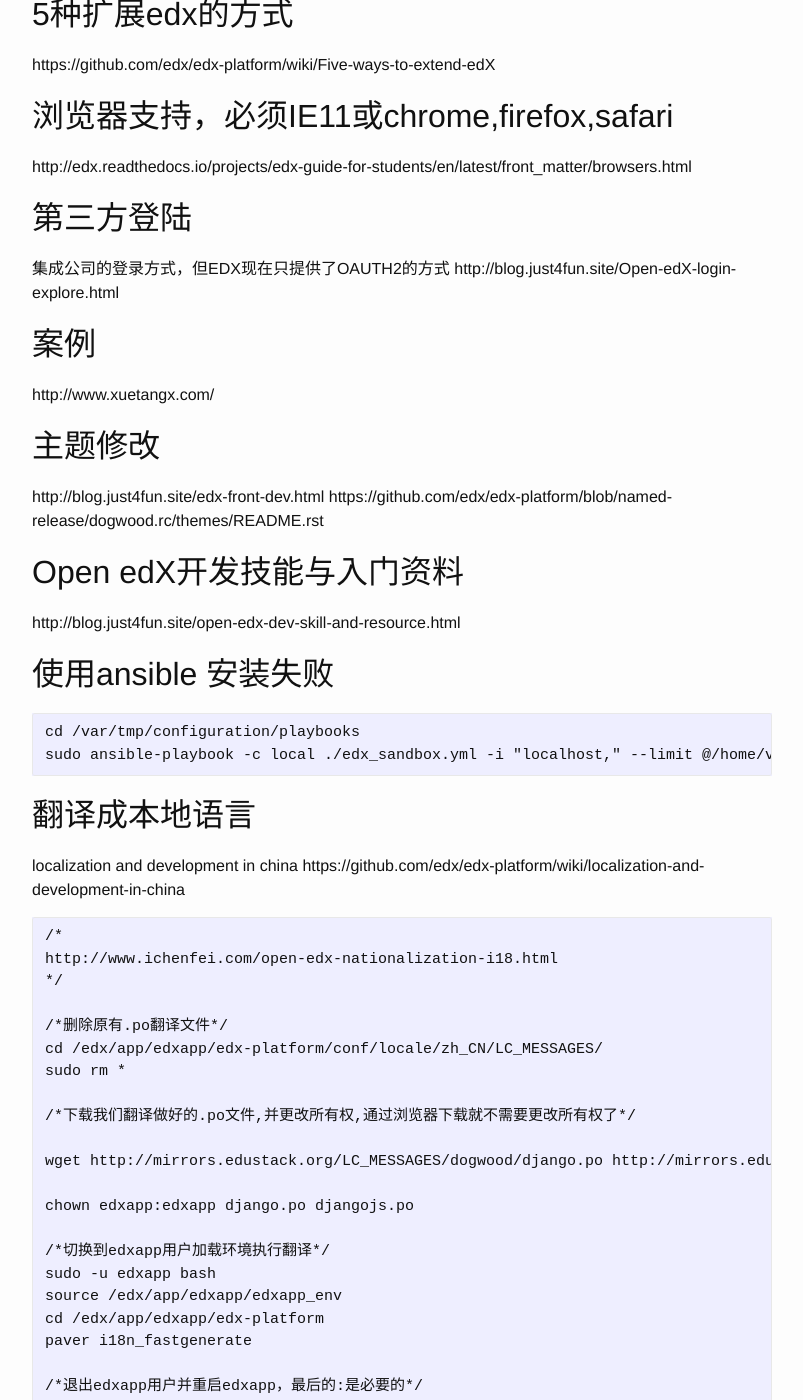
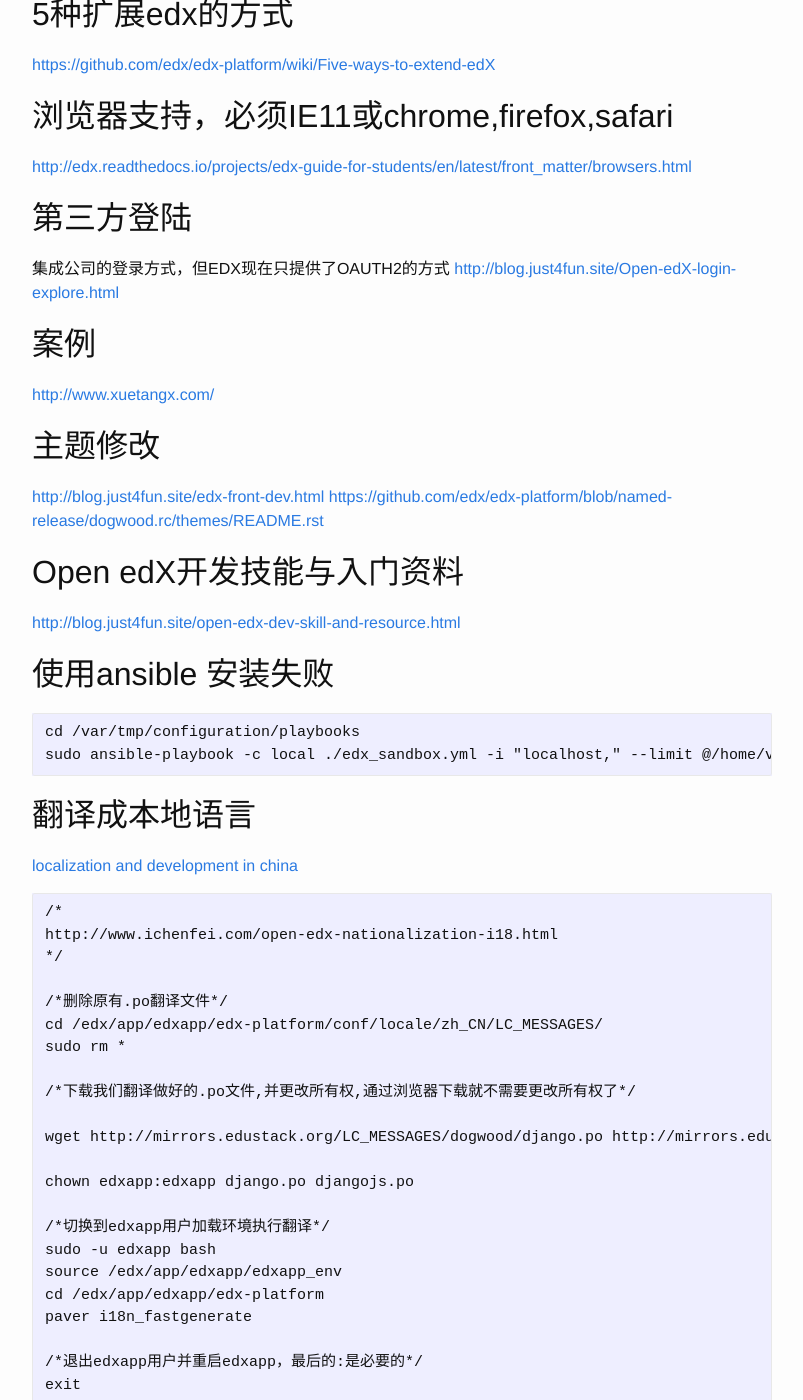
Before and after one commit to minuux/minuux.github.io, a Jekyll site: the page built from _posts/2016-05-12-edx.md, in a window 1280 px wide and 1400 px high, scrolled down 486 px. Shown: the whole window, without its empty margins (238-1041 px from the left). Built offline with Jekyll 4.4.1, drawn with Linux system fonts in a browser that asks for light colours; some of the changed lines change nothing that is shown.

Commit message:
modify edx

````diff
--- a/_posts/2016-05-12-edx.md
+++ b/_posts/2016-05-12-edx.md
@@ -10,28 +10,34 @@
 edX是哈佛大学和麻省理工学院共同创立的非营利网络教育项目，旨在为全球提供来自哈佛大学、麻省理工学院、加州大学伯克利分校、清华大学、北京大学、香港大学、香港科技大学等全球顶尖高校及组织的慕课（大规模在线公开课）。课程主题涵盖生物、数学、统计、物理、化学、电子、工程、计算机、经济、金融、文学、历史、音乐、哲学、法学、人类学、商业、医学、营养学等多个学科。
 
 ## 介绍
-http://blog.just4fun.site/about-Open-edX.html
+
+[http://blog.just4fun.site/about-Open-edX.html](http://blog.just4fun.site/about-Open-edX.html)
+
 
 ## 5种扩展edx的方式
-https://github.com/edx/edx-platform/wiki/Five-ways-to-extend-edX
+[https://github.com/edx/edx-platform/wiki/Five-ways-to-extend-edX](https://github.com/edx/edx-platform/wiki/Five-ways-to-extend-edX)
 
 ## 浏览器支持，必须IE11或chrome,firefox,safari
-http://edx.readthedocs.io/projects/edx-guide-for-students/en/latest/front_matter/browsers.html
+[http://edx.readthedocs.io/projects/edx-guide-for-students/en/latest/front_matter/browsers.html](http://edx.readthedocs.io/projects/edx-guide-for-students/en/latest/front_matter/browsers.html)
+
 
 ## 第三方登陆
 
 集成公司的登录方式，但EDX现在只提供了OAUTH2的方式
-http://blog.just4fun.site/Open-edX-login-explore.html
+[http://blog.just4fun.site/Open-edX-login-explore.html](http://blog.just4fun.site/Open-edX-login-explore.html)
+
 
 ## 案例
-http://www.xuetangx.com/
+[http://www.xuetangx.com/](http://www.xuetangx.com/)
+
 
 ## 主题修改
-http://blog.just4fun.site/edx-front-dev.html
-https://github.com/edx/edx-platform/blob/named-release/dogwood.rc/themes/README.rst
+[http://blog.just4fun.site/edx-front-dev.html](http://blog.just4fun.site/edx-front-dev.html)
+[https://github.com/edx/edx-platform/blob/named-release/dogwood.rc/themes/README.rst](https://github.com/edx/edx-platform/blob/named-release/dogwood.rc/themes/README.rst)
+
 
 ## Open edX开发技能与入门资料
-http://blog.just4fun.site/open-edx-dev-skill-and-resource.html
+[http://blog.just4fun.site/open-edx-dev-skill-and-resource.html](http://blog.just4fun.site/open-edx-dev-skill-and-resource.html)
 
 ## 使用ansible 安装失败
 
@@ -41,8 +47,9 @@
 ```
 
 ## 翻译成本地语言
-localization and development in china
-https://github.com/edx/edx-platform/wiki/localization-and-development-in-china
+[localization and development in china](https://github.com/edx/edx-platform/wiki/localization-and-development-in-china)
+
+
 
 ```
 /*
````
